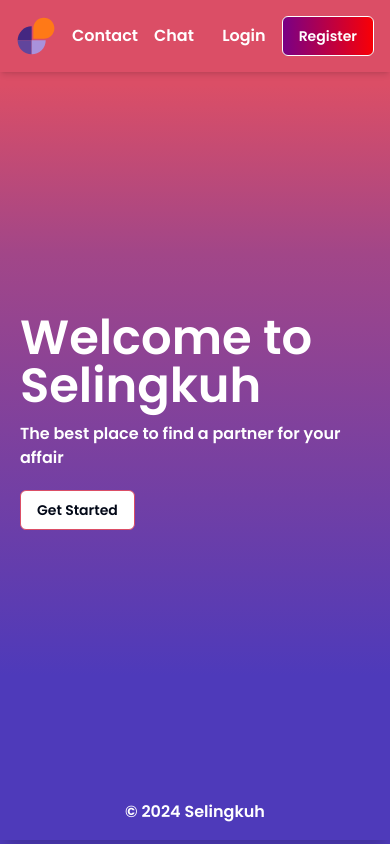
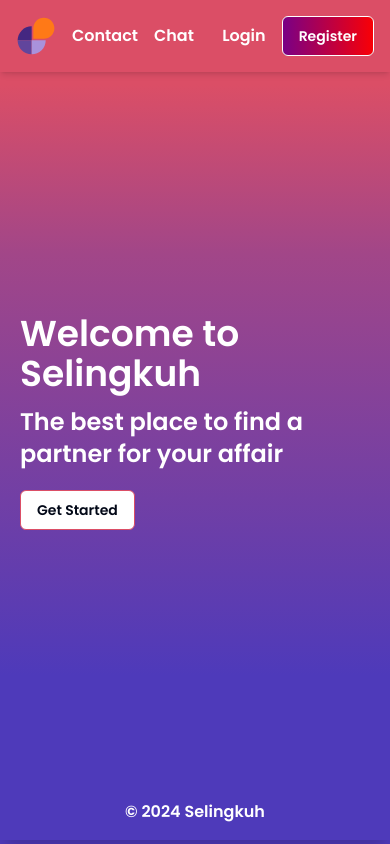
Before and after one commit to Skilvul-KM4-FE8/selingkuh-ts, a Next.js app: page / in a window 390 px wide. Built offline with nearby package versions, Linux system fonts and the light colour scheme.

Commit message:
push interfaces

```diff
--- a/src/app/page.tsx
+++ b/src/app/page.tsx
@@ -10,10 +10,10 @@ export default function Home() {
       <Navbar />
 
       <div className="flex flex-col items-start justify-center min-h-screen py-2 bg-selingkuh">
-        <h1 className="md:text-6xl text-5xl text-white font-bold mx-5 ">
+        <h1 className="md:text-6xl text-4xl text-white font-bold mx-5 ">
           Welcome to Selingkuh
         </h1>
-        <p className="mt-3 md:text-2xl mx-5 text-white">
+        <p className="mt-3 md:text-2xl mx-5 text-2xl text-white">
           The best place to find a partner for your affair
         </p>
         <Button className="mt-5 mx-5" variant="outline">
```
Also changed, not shown: src/app/interfaces/userInterfaces.ts (added, +11 -0 lines).
